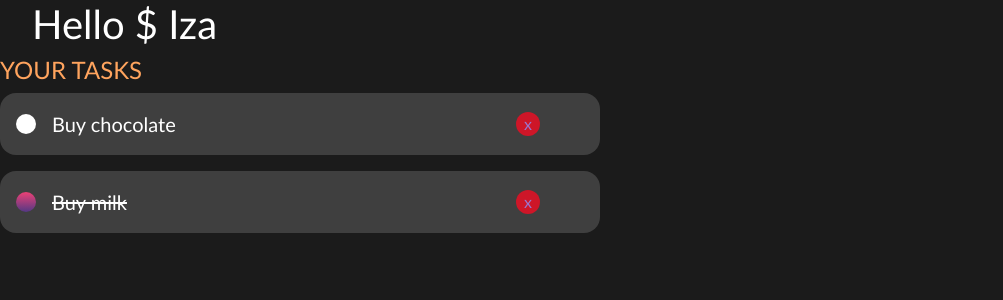
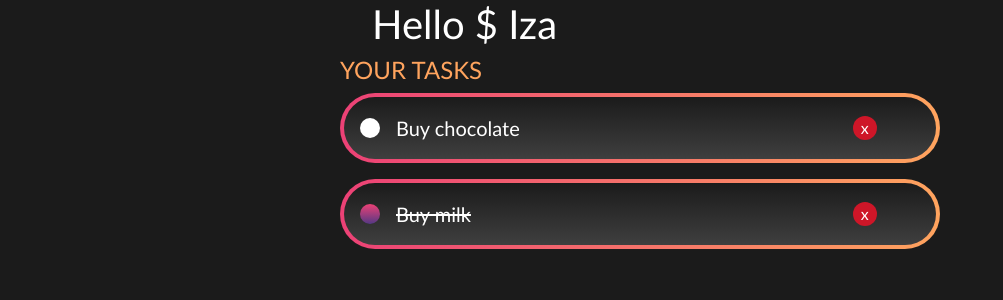
Before and after one commit to IzaMarkstrom/mern-to-do, a React (Create React App) app in the folder client/: page /home in a window 1280 px wide. Shown: the top 300 px of the page, without its empty margins (0-1003 px from the left). Built offline with nearby package versions, Linux system fonts and the light colour scheme.

Commit message:
Added body style

```diff
--- a/client/src/index.css
+++ b/client/src/index.css
@@ -17,6 +17,8 @@
 
 body {
   background-color: var(--dark) !important;
+  display: flex;
+  justify-content: center;
 }
 
 .App {
@@ -37,17 +39,31 @@ h4 {
   margin-bottom: 16px;
 }
 
+h3 {
+  color: var(--primary);
+}
+
 .todo {
   position: relative;
   background-color: var(--dark-alt);
   padding: 16px;
-  border-radius: 16px;
+  /* border-radius: 16px; */
   display: flex;
   align-items: center;
   transition: 0.5s;
   cursor: pointer;
   margin-bottom: 16px;
   width: 600px;
+  /* background:
+    linear-gradient(var(--primary), var(--light-alt)) padding-box,
+    linear-gradient() border-box;
+  border-radius: 50em;
+  border: 4px solid transparent; */
+  background:
+  linear-gradient(var(--dark), var(--dark-alt)) padding-box,
+  linear-gradient(to right, var(--primary), var(--light-alt)) border-box;
+  border-radius: 50em;
+  border: 4px solid transparent;
 }
 
 .todo:hover {
@@ -132,3 +148,14 @@ h4 {
 .loginLink:hover {
   color: var(--primary);
 }
+
+.delete-todo {
+  color: white !important;
+}
+
+.timestamp {
+  position:absolute;
+  margin-top: 7%;
+  margin-left: 63%;
+  font-size: 13px;
+}
```
